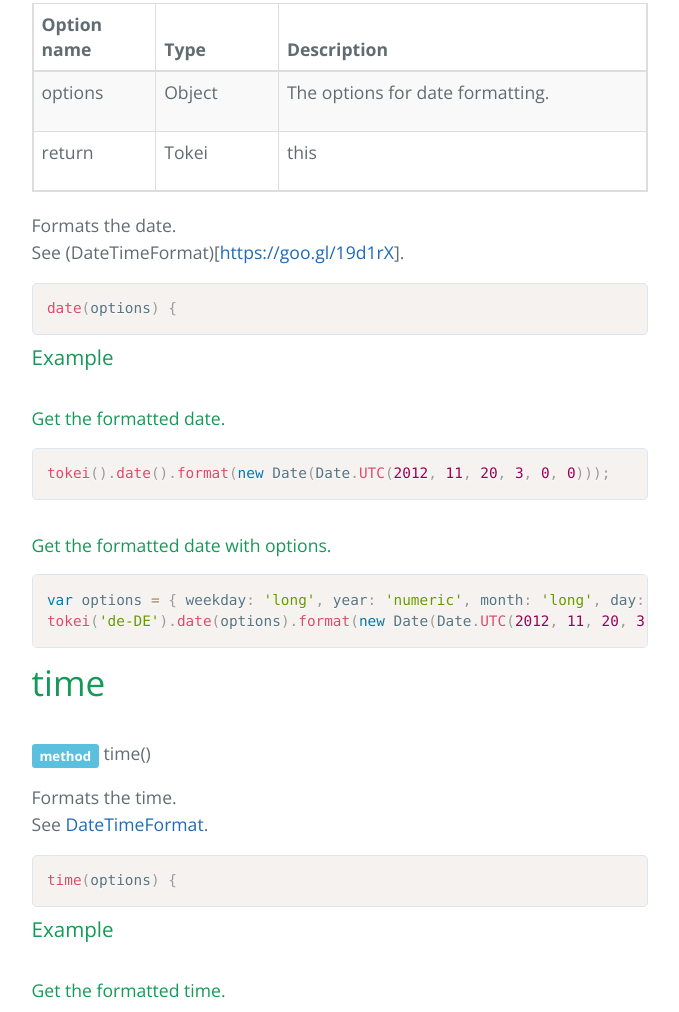
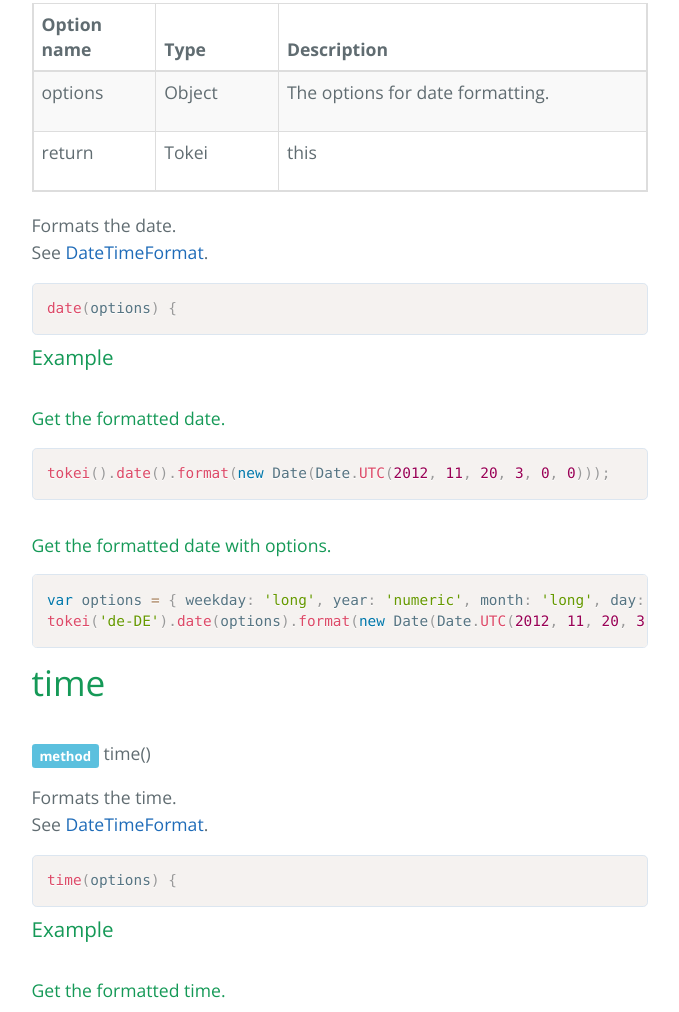
Before and after one commit to iwatakeshi/tokei, a plain HTML site: page index.js.html in a window 1280 px wide. Shown: the part 2243-3255 px from the top of the page, without its empty margins (408-1087 px from the left). Drawn offline with nearby package versions, Linux system fonts and the light colour scheme.

Commit message:
Update 2015-10-03T03:14:52.609Z

```diff
--- a/index.js.html
+++ b/index.js.html
@@ -138,7 +138,7 @@ tokei().time().now();
               </tr>
             </tbody>
           </table>
-          <div class="description"><p>Formats the date.<br />See (DateTimeFormat)[<a href="https://goo.gl/19d1rX">https://goo.gl/19d1rX</a>].</p></div>
+          <div class="description"><p>Formats the date.<br />See <a href="https://goo.gl/19d1rX">DateTimeFormat</a>.</p></div>
           <pre><code class="language-javascript">date(options) {</code></pre>
           <div class="description"><h3>Example</h3>
 <h4>Get the formatted date.</h4>
```
